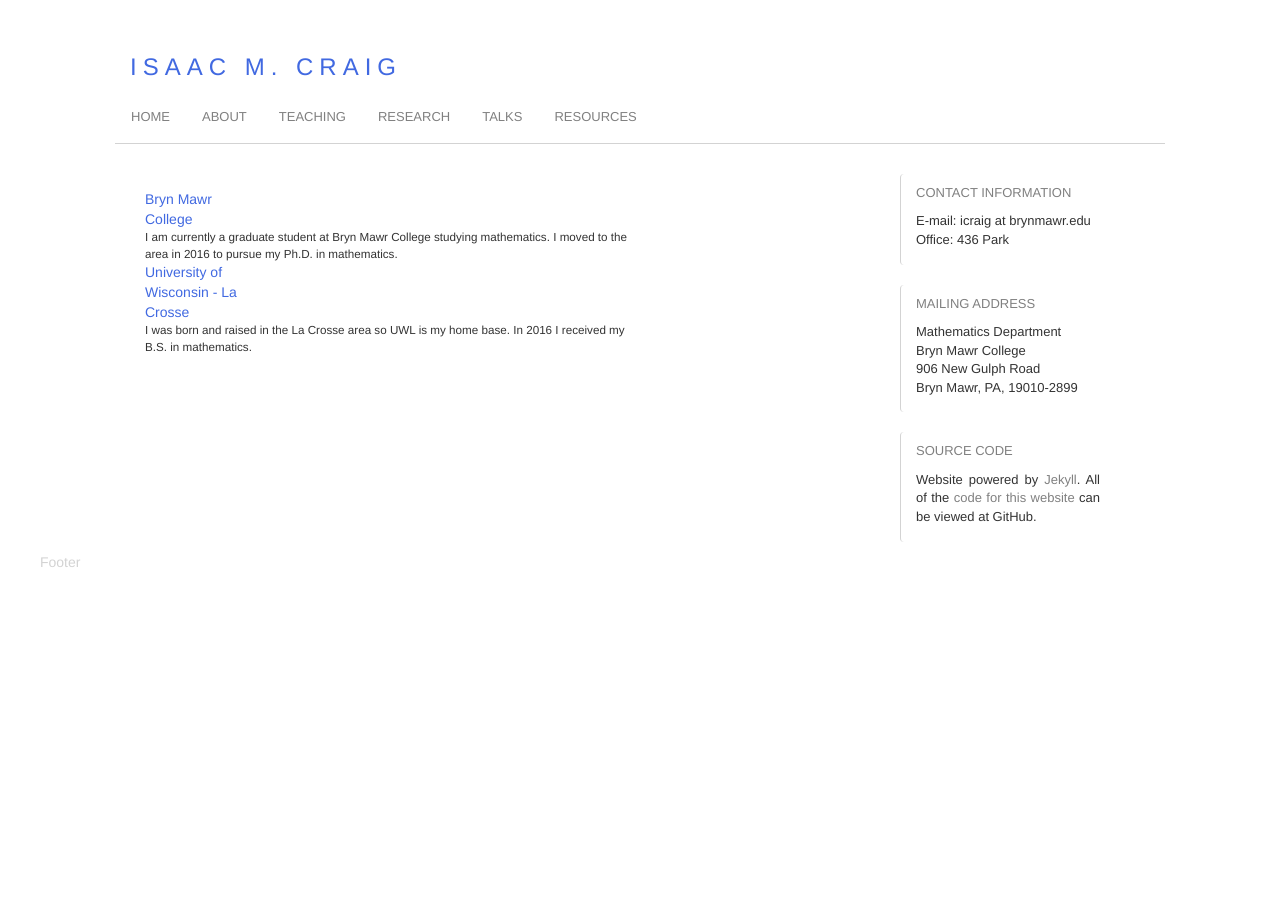
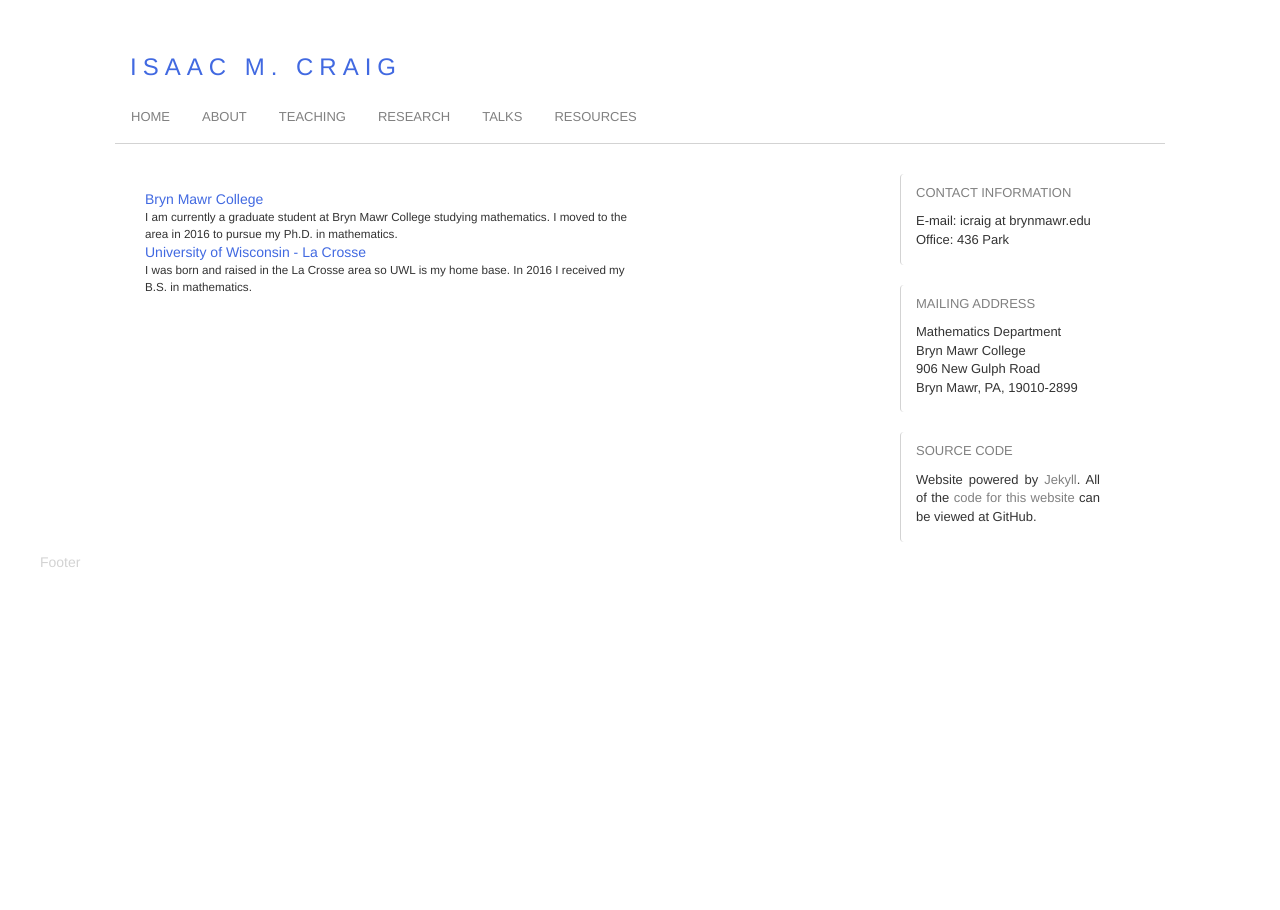
Before and after one commit to isundberg/isaacmc.github.io, a Jekyll site: the page built from about/index.html, in a window 1280 px wide. Built offline with Jekyll 4.4.1, drawn with Linux system fonts in a browser that asks for light colours.

Commit message:
Update index.html

```diff
--- a/about/index.html
+++ b/about/index.html
@@ -3,12 +3,12 @@ layout: default
 title:
 ---
 
-<div id="contentItem" class="col-sm-2">Bryn Mawr College</div>
+<div id="contentItem" class="col-sm-8">Bryn Mawr College</div>
 <div id="contentSpace" class="col-sm-8">
   I am currently a graduate student at Bryn Mawr College studying mathematics. I moved to the area in 2016 to pursue my Ph.D. in mathematics.
 </div>
 
-<div id="contentItem" class="col-sm-2">University of Wisconsin - La Crosse</div>
+<div id="contentItem" class="col-sm-8">University of Wisconsin - La Crosse</div>
 <div id="contentSpace" class="col-sm-8">
   I was born and raised in the La Crosse area so UWL is my home base. In 2016 I received my B.S. in mathematics.
 </div>
```
